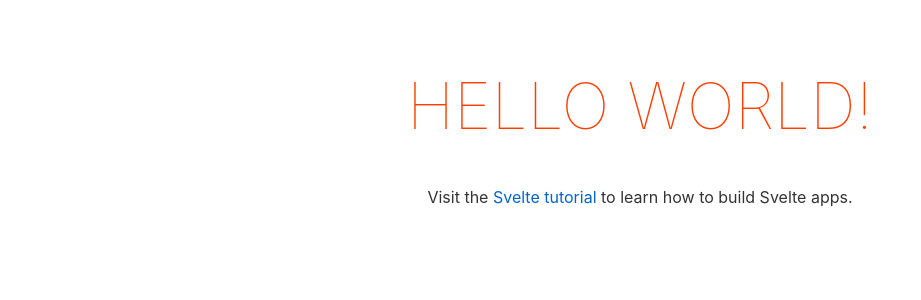
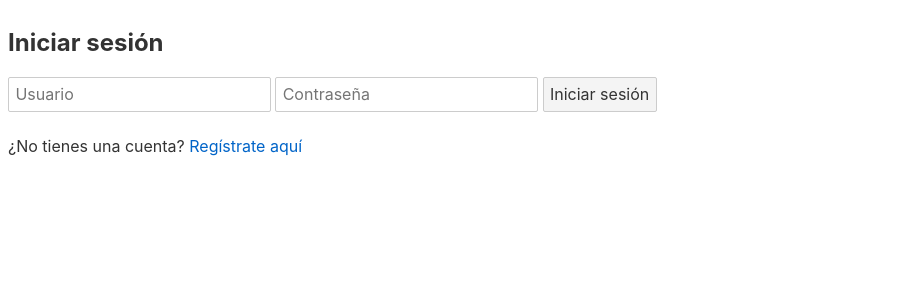
Before and after one commit to ricardojaratrepat/tictacio, a Svelte app in the folder frontend/: page / in a window 1280 px wide. Shown: the top 300 px of the page, without its empty margins (0-921 px from the left). Built offline with nearby package versions, Linux system fonts and the light colour scheme.

Commit message:
feat: endpoints working

```diff
--- a/frontend/src/App.svelte
+++ b/frontend/src/App.svelte
@@ -1,30 +1,31 @@
 <script>
-	export let name;
+    import Login from "./components/Login.svelte";
+    import Register from "./components/Register.svelte";
+    import ProtectedRoute from "./components/ProtectedRoute.svelte";
+
+    let token = localStorage.getItem("token"); // Para saber si el usuario está autenticado
+    let currentView = "login"; // Vista actual: "login" o "register"
+
+    function goToRegister() {
+        currentView = "register";
+    }
+
+    function goToLogin() {
+        currentView = "login";
+    }
 </script>
 
 <main>
-	<h1>Hello {name}!</h1>
-	<p>Visit the <a href="https://svelte.dev/tutorial">Svelte tutorial</a> to learn how to build Svelte apps.</p>
+    {#if token}
+        <ProtectedRoute />
+    {:else}
+        <!-- Mostrar el componente adecuado según la vista actual -->
+        {#if currentView === "login"}
+            <Login />
+            <p>¿No tienes una cuenta? <a href="#" on:click={goToRegister}>Regístrate aquí</a></p>
+        {:else if currentView === "register"}
+            <Register />
+            <p>¿Ya tienes una cuenta? <a href="#" on:click={goToLogin}>Inicia sesión aquí</a></p>
+        {/if}
+    {/if}
 </main>
-
-<style>
-	main {
-		text-align: center;
-		padding: 1em;
-		max-width: 240px;
-		margin: 0 auto;
-	}
-
-	h1 {
-		color: #ff3e00;
-		text-transform: uppercase;
-		font-size: 4em;
-		font-weight: 100;
-	}
-
-	@media (min-width: 640px) {
-		main {
-			max-width: none;
-		}
-	}
-</style>
--- /dev/null
+++ b/frontend/src/components/Login.svelte
@@ -0,0 +1,39 @@
+<script>
+    import { onMount } from "svelte";
+    let username = "";
+    let password = "";
+    let message = "";
+
+    async function handleLogin() {
+      try {
+        const response = await fetch("http://127.0.0.1:8000/login", {
+          method: "POST",
+          headers: {
+                "Accept": "application/json",
+                "Content-Type": "application/json"
+          },
+          body: JSON.stringify({ username, password })
+        });
+
+        if (!response.ok) {
+          throw new Error("Inicio de sesión fallido");
+        }
+
+        const data = await response.json();
+        localStorage.setItem("token", data.access_token);  // Guardar el token en el navegador
+        message = "Inicio de sesión exitoso!";
+      } catch (error) {
+        message = error.message;
+      }
+    }
+  </script>
+
+  <div>
+    <h2>Iniciar sesión</h2>
+    <input bind:value={username} placeholder="Usuario" />
+    <input type="password" bind:value={password} placeholder="Contraseña" />
+    <button on:click={handleLogin}>Iniciar sesión</button>
+    {#if message}
+      <p>{message}</p>
+    {/if}
+  </div>
--- /dev/null
+++ b/frontend/src/components/ProtectedRoute.svelte
@@ -0,0 +1,33 @@
+<script>
+  let message = "";
+  const token = localStorage.getItem("token");
+
+  async function fetchProtectedData() {
+    try {
+      const response = await fetch("http://127.0.0.1:8000/protected-route", {
+        headers: {
+          Authorization: `Bearer ${token}`
+        }
+      });
+
+      if (!response.ok) {
+        throw new Error("Acceso denegado");
+      }
+
+      const data = await response.json();
+      message = data.message;
+    } catch (error) {
+      message = error.message;
+    }
+  }
+
+  // Ejecutar la función cuando el componente se monta
+  onMount(() => {
+    fetchProtectedData();
+  });
+</script>
+
+<div>
+  <h2>Ruta protegida</h2>
+  <p>{message}</p>
+</div>
--- /dev/null
+++ b/frontend/src/components/Register.svelte
@@ -0,0 +1,40 @@
+<script>
+    import { onMount } from "svelte";
+    let username = "";
+    let password = "";
+    let message = "";
+
+    async function handleRegister() {
+    try {
+        const response = await fetch("http://127.0.0.1:8000/register", {
+            method: "POST",
+            headers: {
+                "Content-Type": "application/json",
+            },
+            body: JSON.stringify({
+                username: username,
+                password: password
+            })
+        });
+
+        if (!response.ok) {
+            throw new Error("El nombre de usuario ya está registrado o hubo un error.");
+        }
+
+        message = "¡Usuario registrado exitosamente!";
+    } catch (error) {
+        message = error.message;
+    }
+}
+
+</script>
+
+<div>
+    <h2>Registro</h2>
+    <input bind:value={username} placeholder="Nombre de usuario" />
+    <input type="password" bind:value={password} placeholder="Contraseña" />
+    <button on:click={handleRegister}>Registrar</button>
+    {#if message}
+        <p>{message}</p>
+    {/if}
+</div>
--- a/frontend/src/main.js
+++ b/frontend/src/main.js
@@ -3,7 +3,6 @@ import App from './App.svelte';
 const app = new App({
 	target: document.body,
 	props: {
-		name: 'world'
 	}
 });
 
```
